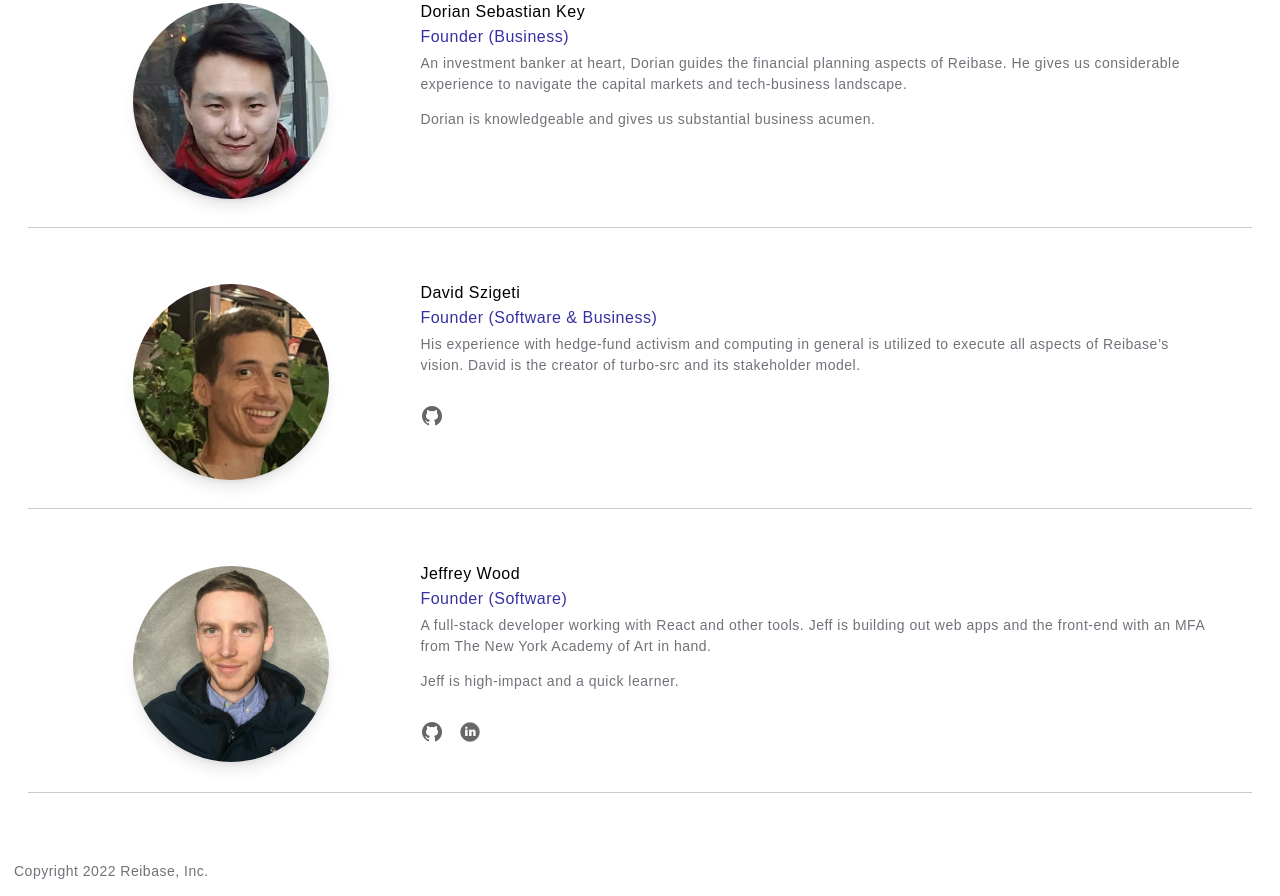
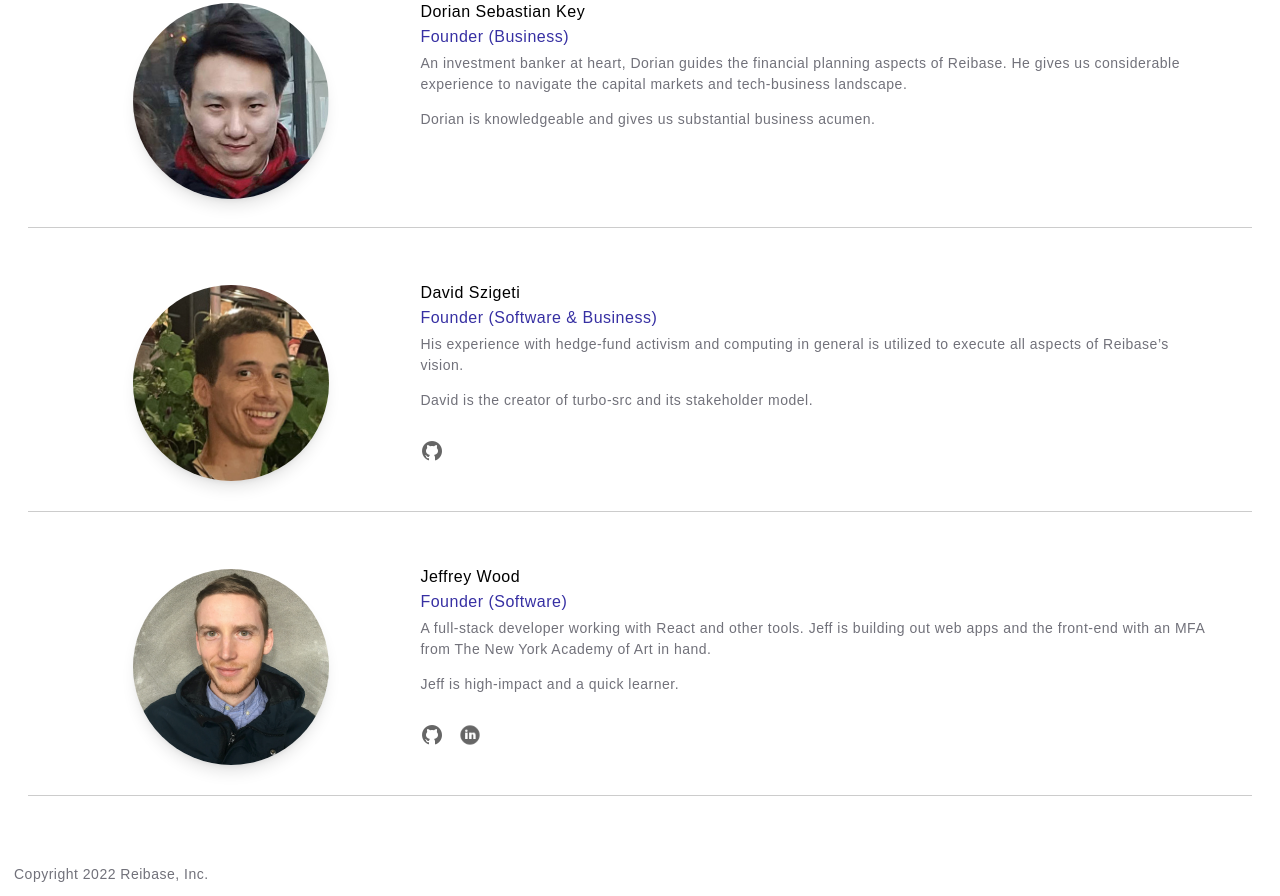
Before and after one commit to jex441/reibasewebsite, a website: page public/team.html in a window 1280 px wide. Shown: the part 745-1641 px from the top of the page. Drawn offline with Linux system fonts and the light colour scheme.

Commit message:
paragraph

```diff
--- a/public/team.html
+++ b/public/team.html
@@ -88,7 +88,8 @@
             <span class="name">David Szigeti</span>
             <span class="title">Founder (Software & Business)</span>
             <span class="bio">
-              <p>His experience with hedge-fund activism and computing in general is utilized to execute all aspects of Reibase’s vision. David is the creator of turbo-src and its stakeholder model.</p>
+              <p>His experience with hedge-fund activism and computing in general is utilized to execute all aspects of Reibase’s vision.</p>
+              <p>David is the creator of turbo-src and its stakeholder model.</p>
               <span class="links">
                 <a href="https://github.com/7db9a" target="_blank"><img src="github.png" /></a>
                </span>
```
